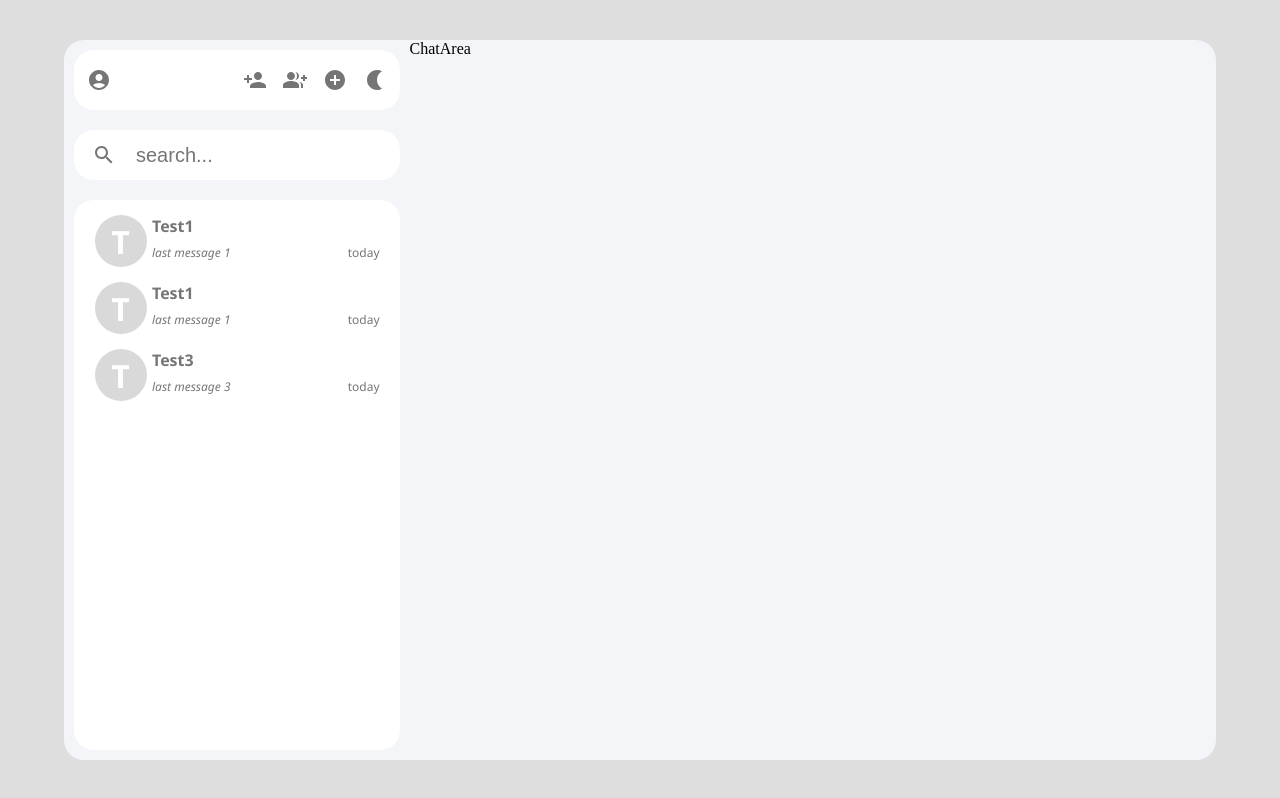
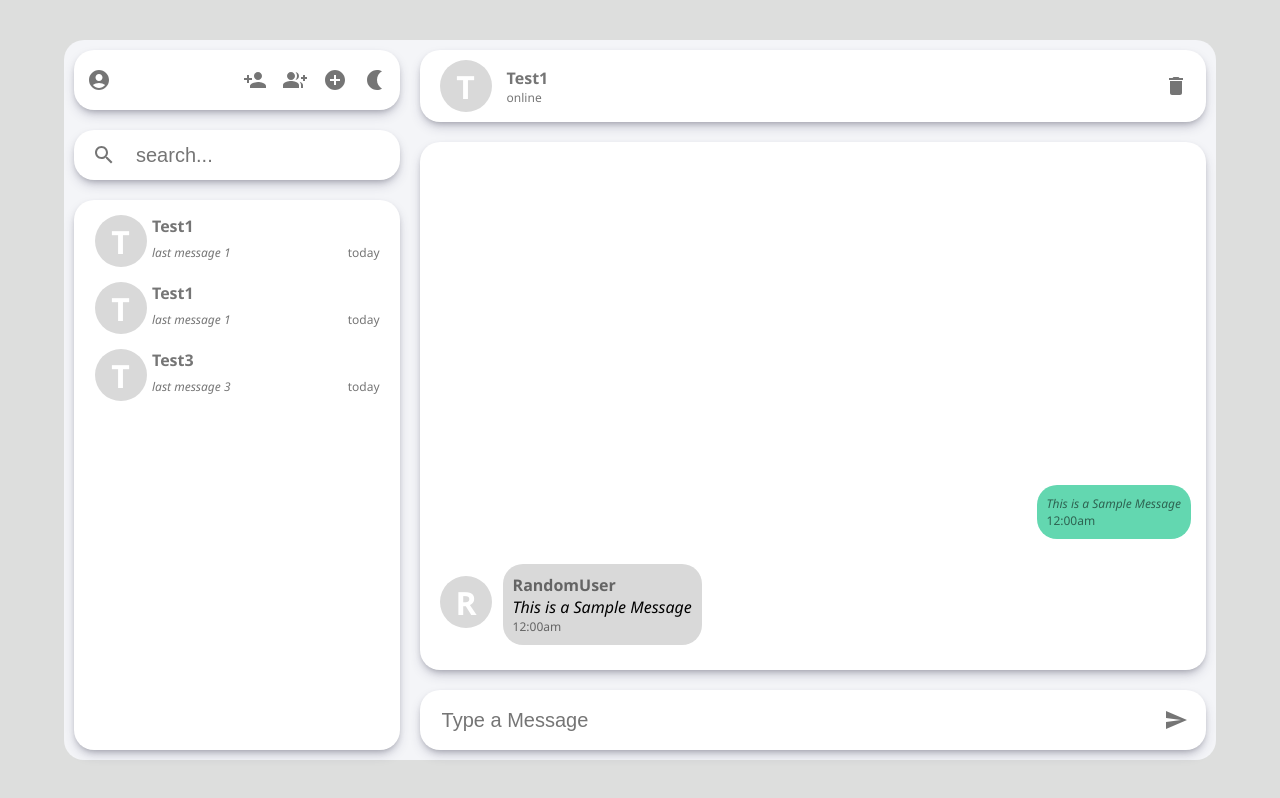
Before and after one commit to Vibhav-Jaiswal/mern-chat-app, a React (Vite) app in the folder client/: page / in a window 1280 px wide. Built offline with nearby package versions, Linux system fonts and the light colour scheme.

Commit message:
create the chat area UI

```diff
--- a/client/src/Components/ChatArea.jsx
+++ b/client/src/Components/ChatArea.jsx
@@ -1,9 +1,35 @@
-import React from 'react'
+import React from "react";
+import { IconButton } from "@mui/material";
+import DeleteIcon from "@mui/icons-material/Delete";
+import SendIcon from "@mui/icons-material/Send";
+import MessageOther from "./MessageOther";
+import MessageSelf from "./MessageSelf";
 
-const ChatArea = () => {
+const ChatArea = ({ name , timeStamp }) => {
   return (
-    <div className='chatArea-container'>ChatArea</div>
-  )
-}
+    <div className="chatArea-container">
+      <div className="chatArea-header">
+        <p className="con-icon">{name[0]}</p>
+        <div className="header-text">
+          <p className="con-title">{name}</p>
+          <p className="con-timeStamp">{timeStamp}</p>
+        </div>
+        <IconButton>
+          <DeleteIcon />
+        </IconButton>
+      </div>
+      <div className="messages-container">
+        <MessageOther />
+        <MessageSelf />
+      </div>
+      <div className="text-input-area">
+        <input placeholder="Type a Message" className="search-box" />
+        <IconButton>
+            <SendIcon />
+        </IconButton>
+      </div>
+    </div>
+  );
+};
 
-export default ChatArea
+export default ChatArea;
--- a/client/src/Components/MainContainer.jsx
+++ b/client/src/Components/MainContainer.jsx
@@ -6,7 +6,7 @@
 const MainContainer = () => {
   return <div className="main-container">
     <Sidebar />
-    <ChatArea />
+    <ChatArea name="test1" timeStamp="online" />
   </div>;
 };
 
--- /dev/null
+++ b/client/src/Components/MessageOther.jsx
@@ -0,0 +1,19 @@
+import React from 'react'
+
+const MessageOther = () => {
+  var props1 = {name:"RandomUser", message: "This is a Sample Message"}
+  return (
+    <div className='other-message-container'>
+        <div className='conversation-container'>
+            <p className='con-icon'>{props1.name[0]}</p>
+            <div className='other-text-content'>
+                <p className="con-title">{props1.name}</p>
+                <p className="con-lastMessage">{props1.message}</p>
+                <p className="con-timeStamp">12:00am</p>
+            </div>
+        </div>
+    </div>
+  )
+}
+
+export default MessageOther
--- /dev/null
+++ b/client/src/Components/MessageSelf.jsx
@@ -0,0 +1,15 @@
+import React from "react";
+
+const MessageSelf = () => {
+  var props1 = { name: "You", message: "This is a Sample Message" };
+  return (
+    <div className="self-message-container">
+      <div className="messageBox">
+        <p className="con-lastMessage">{props1.message}</p>
+        <p className="con-timeStamp">12:00am</p>
+      </div>
+    </div>
+  );
+};
+
+export default MessageSelf;
--- a/client/src/Components/Sidebar.jsx
+++ b/client/src/Components/Sidebar.jsx
@@ -58,8 +58,8 @@
         <input type="text" placeholder="search..." className="search-box" />
       </div>
       <div className="sb-conversations">
-        {conversations.map((conversation) => (
-          <ConversationsItem props={conversation} />
+        {conversations.map((conversation,i) => (
+          <ConversationsItem props={conversation} key={i} />
         ))}
       </div>
     </div>
--- a/client/src/Components/myStyles.css
+++ b/client/src/Components/myStyles.css
@@ -1,7 +1,7 @@
 .main-container {
   background-color: #f4f5f8;
+  height: 90vh;
   width: 90vw;
-  height: 90vh;
   display: flex;
   border-radius: 20px;
 }
@@ -12,6 +12,10 @@
   flex-direction: column;
 }
 
+.chatArea-container {
+  flex: 0.7;
+}
+
 .sb-header {
   background-color: white;
   border-radius: 20px;
@@ -19,6 +23,8 @@
   margin: 10px;
   display: flex;
   justify-content: space-between;
+  box-shadow: rgba(50, 50, 93, 0.25) 0px 6px 12px -2px,
+    rgba(0, 0, 0, 0.3) 0px 3px 7px -3px;
 }
 
 .sb-search {
@@ -28,6 +34,13 @@
   margin: 10px;
   display: flex;
   align-items: center;
+  box-shadow: rgba(50, 50, 93, 0.25) 0px 6px 12px -2px,
+    rgba(0, 0, 0, 0.3) 0px 3px 7px -3px;
+}
+
+textarea:focus,
+input:focus {
+  outline: none;
 }
 
 .search-box {
@@ -44,6 +57,8 @@
   border-radius: 20px;
   padding: 5px 10px;
   flex: 1;
+  box-shadow: rgba(50, 50, 93, 0.25) 0px 6px 12px -2px,
+    rgba(0, 0, 0, 0.3) 0px 3px 7px -3px;
   margin: 10px;
 }
 
@@ -56,6 +71,9 @@
   margin: 5px;
   border-radius: 10px;
   box-sizing: border-box;
+}
+.conversation-container:hover {
+  background-color: #d9d9d9;
 }
 
 .con-icon {
@@ -90,6 +108,17 @@
   text-transform: capitalize;
 }
 
+.other-message-container .conversation-container:hover {
+  background-color: white;
+}
+
+.other-message-container .con-lastMessage {
+  color: black;
+  font-size: medium;
+  /* font-style: normal; */
+  /* font-weight: bold; */
+}
+
 .con-timeStamp {
   justify-self: flex-end;
   font-family: "Segoe UI", Tahoma, Geneva, Verdana, sans-serif;
@@ -106,5 +135,92 @@
 }
 
 .chatArea-container {
+  display: flex;
+  flex-direction: column;
   flex: 0.7;
 }
+
+.chatArea-header {
+  display: flex;
+  align-items: center;
+  gap: 10px;
+  background-color: white;
+  padding: 10px 10px;
+  margin: 10px;
+  border-radius: 20px;
+  box-shadow: rgba(50, 50, 93, 0.25) 0px 6px 12px -2px,
+    rgba(0, 0, 0, 0.3) 0px 3px 7px -3px;
+}
+
+.header-text {
+  display: flex;
+  flex-direction: column;
+  justify-content: center;
+  flex: 1;
+}
+
+.messages-container {
+  display: flex;
+  flex-direction: column-reverse;
+  flex: 1;
+  background-color: white;
+  padding: 10px 10px;
+  margin: 10px;
+  border-radius: 20px;
+  overflow: scroll;
+  scrollbar-width: none;
+  box-shadow: rgba(50, 50, 93, 0.25) 0px 6px 12px -2px,
+    rgba(0, 0, 0, 0.3) 0px 3px 7px -3px;
+}
+
+.messages-container::-webkit-scrollbar {
+  display: none;
+}
+.messages-container::-webkit-scrollbar {
+  display: none;
+}
+
+.text-input-area {
+  background-color: white;
+  padding: 10px 10px;
+  margin: 10px;
+  border-radius: 20px;
+  display: flex;
+  justify-content: space-between;
+  box-shadow: rgba(50, 50, 93, 0.25) 0px 6px 12px -2px,
+    rgba(0, 0, 0, 0.3) 0px 3px 7px -3px;
+}
+
+.other-text-content {
+  background-color: #d9d9d9;
+  padding: 10px 10px;
+  margin: 5px;
+  border-radius: 20px;
+  width: max-content;
+  margin-top: 10px;
+  display: flex;
+  flex-direction: column;
+}
+
+.self-message-container {
+  display: flex;
+  justify-content: flex-end;
+}
+
+.messageBox {
+  display: flex;
+  flex-direction: column;
+  background-color: #63d7b0;
+  width: max-content;
+  padding: 10px 10px;
+  margin: 5px;
+  border-radius: 20px;
+  font-family: "Segoe UI", Tahoma, Geneva, Verdana, sans-serif;
+}
+
+.self-timeStamp {
+  align-self: flex-end;
+  font-size: 0.75rem;
+  font-weight: lighter;
+  font-family: "Segoe UI", Tahoma, Geneva, Verdana, sans-serif;
+}
```
